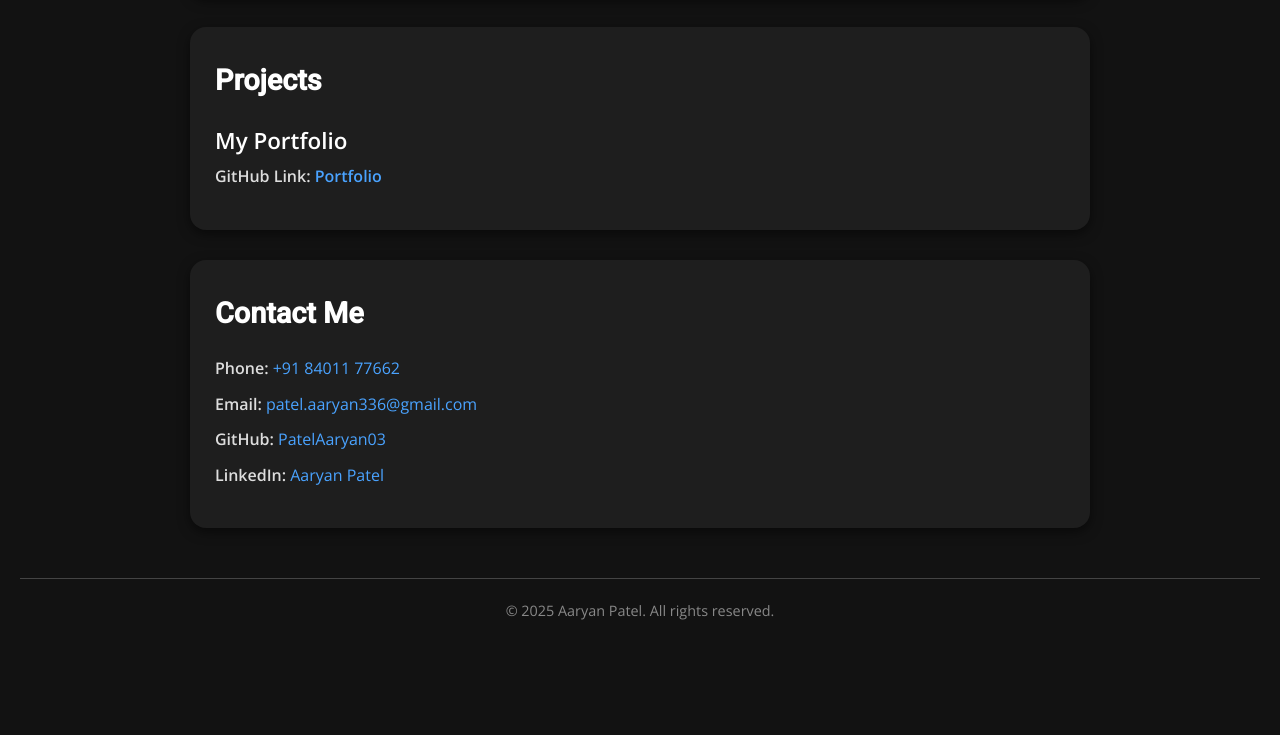
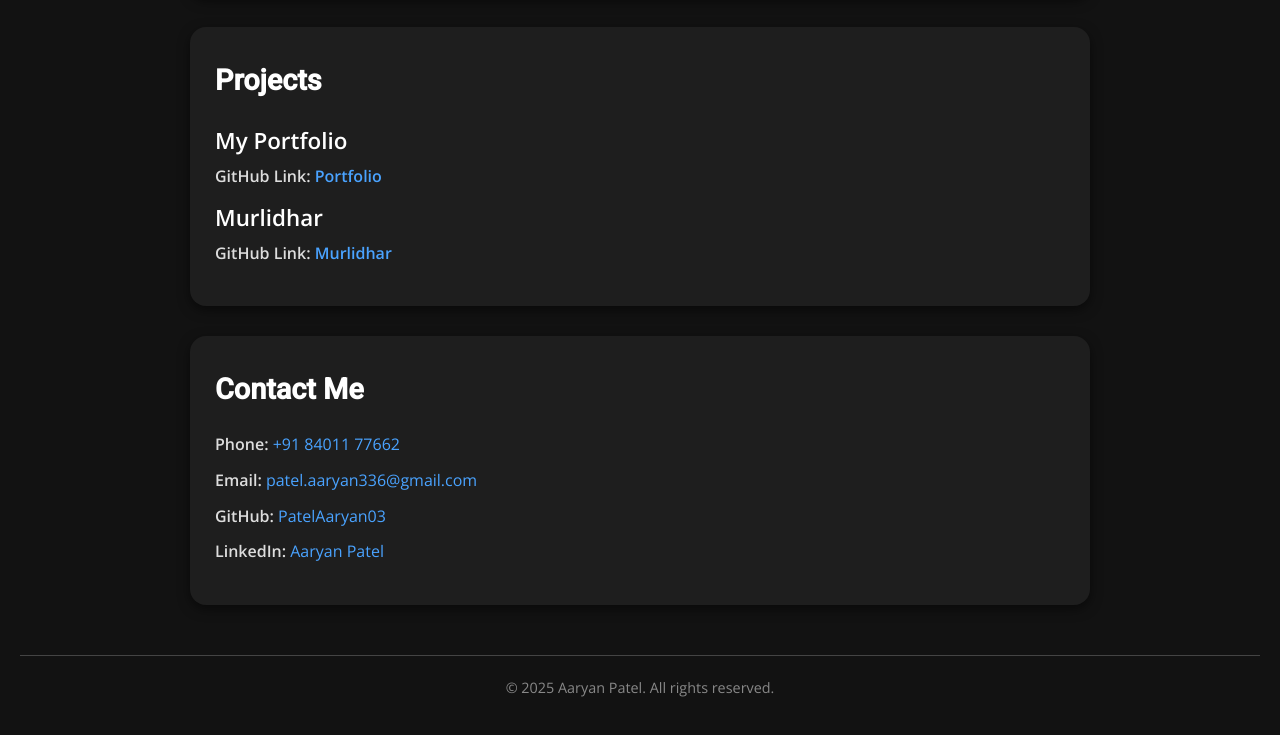
Before and after one commit to PatelAaryan03/P1-Portfolio, a plain HTML site: page index.html in a window 1280 px wide. Shown: the part 886-1621 px from the top of the page. Before the commit the page ends 1548 px from the top, so only its background shows below. Drawn offline with nearby package versions, Linux system fonts and the light colour scheme.

Commit message:
added new project

```diff
--- a/index.html
+++ b/index.html
@@ -45,6 +45,8 @@ I'm always eager to learn new technologies and improve my coding skills.</p>
             <ul>
                 <h3>My Portfolio</h3>
                 <p><strong>GitHub Link:</strong> <a href="https://github.com/PatelAaryan03/P1-Portfolio" target="_blank">Portfolio</a></p>
+                <h3>Murlidhar</h3>
+                <p><strong>GitHub Link:</strong> <a href="https://github.com/PatelAaryan03/P2-Murlidhar" target="_blank">Murlidhar</a></p>
             </ul>
         </section>
 
```
